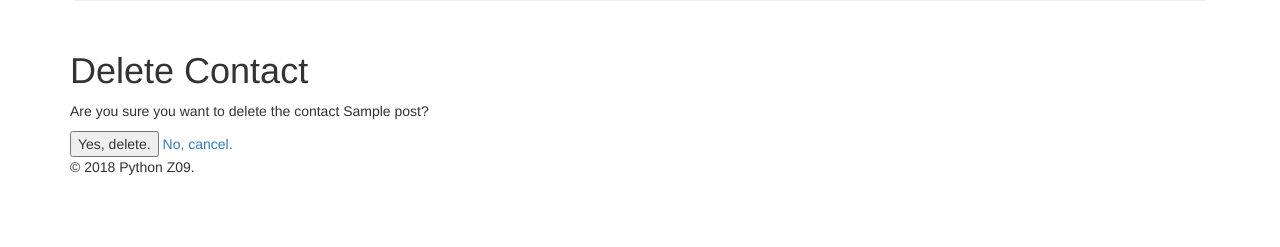
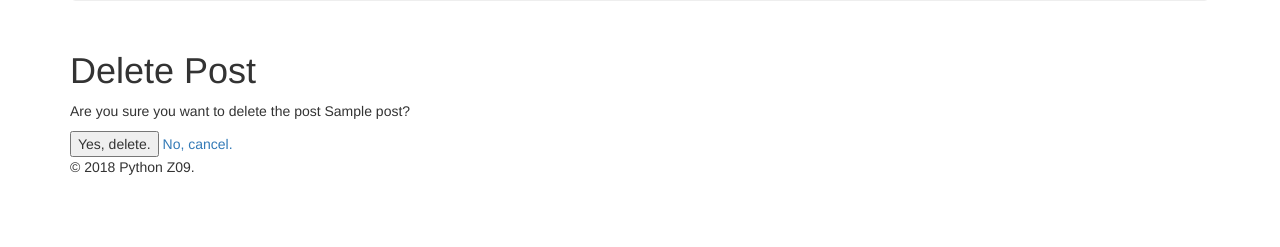
Before and after one commit to ElenaBuko/portfolio_site, a Django app: template portfolio_site/apps/blog/templates/post_delete.html in a window 1280 px wide. Shown: the part 295-542 px from the top of the page. Run offline with Django 3.2, Linux system fonts and the light colour scheme; the template is opened without the code that fills it: values that come from a table or form of the project are taken from there, others are empty; tables that the repository leaves empty hold one stand-in row (values such as "Sample post"); parts of the project's set-up code (start-up, migrations or seed data) failed here and were passed over; some libraries are stand-ins or nearby versions.

Commit message:
P-2: Replace url patterns, update layout.

```diff
--- a/portfolio_site/apps/blog/templates/index.html
+++ b/portfolio_site/apps/blog/templates/index.html
@@ -31,5 +31,6 @@
     <footer class="footer">
         <p>&copy; 2018 Python Z09.</p>
     </footer>
+</div>
 </body>
 </html>
--- a/portfolio_site/apps/blog/templates/post_delete.html
+++ b/portfolio_site/apps/blog/templates/post_delete.html
@@ -1,11 +1,8 @@
 {% extends 'index.html' %}
-
 {% block content %}
 
-<h1>Delete Contact</h1>
-
-<p>Are you sure you want to delete the contact {{ post }}?</p>
-
+<h1>Delete Post</h1>
+<p>Are you sure you want to delete the post {{ post }}?</p>
 <form action='{% url "blog:post-delete" pk=post.id %}' method="POST">
     {% csrf_token %}
 
--- a/portfolio_site/apps/blog/urls.py
+++ b/portfolio_site/apps/blog/urls.py
@@ -7,8 +7,8 @@ app_name = 'blog'
 
 urlpatterns = [
     path(r'', ListPostView.as_view(), name='index'),
-    path(r'^create$', CreatePostView.as_view(), name='post-create'),
-    path(r'^edit/(?P<pk>\d+)/$', UpdatePostView.as_view(), name='post-edit'),
-    path(r'^delete/(?P<pk>\d+)/$', DeletePostView.as_view(), name='post-delete'),
-    path(r'^(?P<pk>\d+)/$', DetailPostView.as_view(), name='post-detail'),
+    path(r'create/', CreatePostView.as_view(), name='post-create'),
+    path(r'edit/<int:pk>/', UpdatePostView.as_view(), name='post-edit'),
+    path(r'delete/<int:pk>/', DeletePostView.as_view(), name='post-delete'),
+    path(r'<int:pk>/', DetailPostView.as_view(), name='post-detail'),
 ]
```
